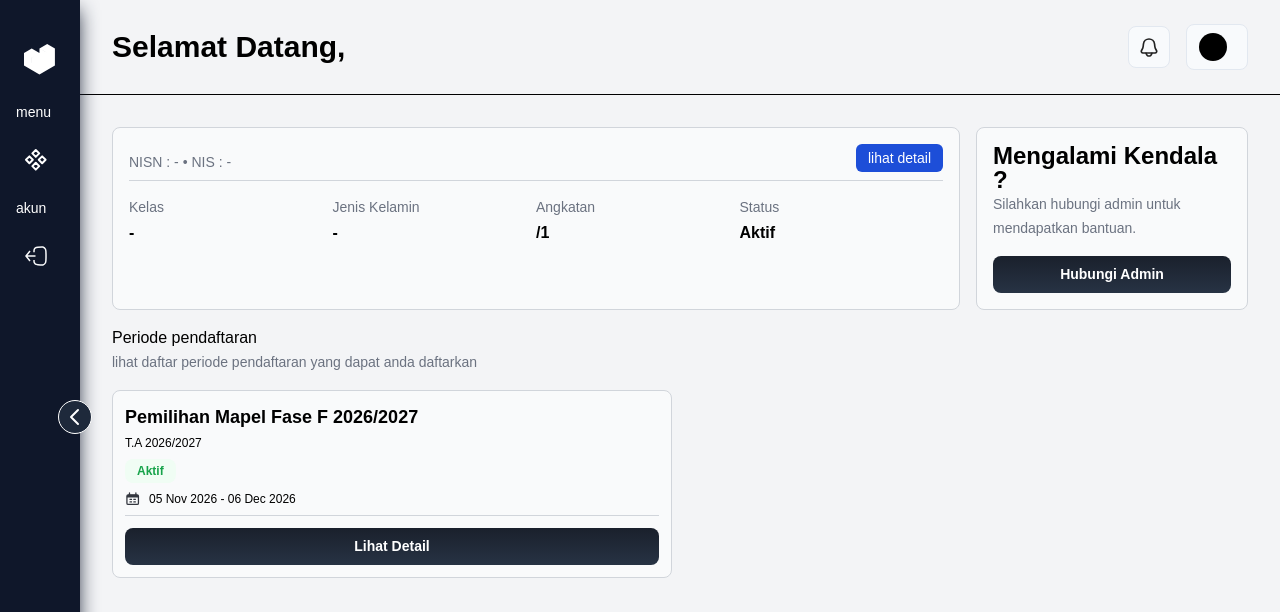
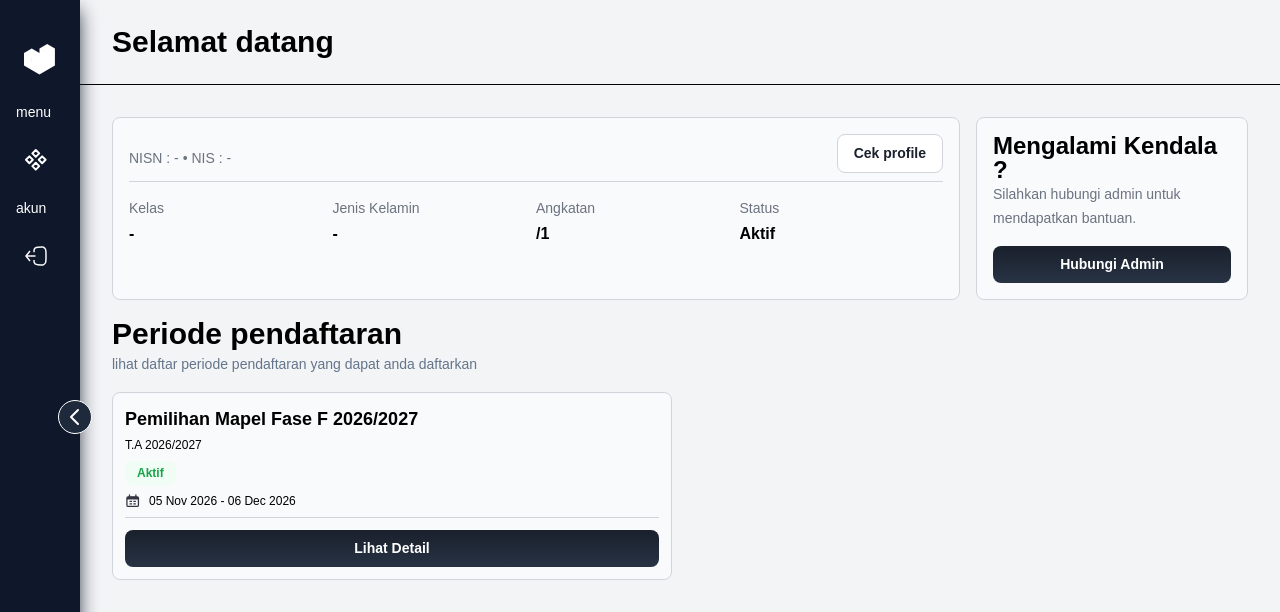
Before and after one commit to mat-te123/School-Class-System, a Laravel app: page /siswa/dashboard in a window 1280 px wide. Shown: the top 612 px of the page. Run offline with Laravel 12, Linux system fonts and the light colour scheme; the visitor is signed in with stand-in values (Sample User, id 1); data comes from the database, SQL or seed files in the repository; style sheets or scripts are compiled from the project's sources; parts of the project's set-up code (start-up, migrations or seed data) failed here and were passed over; some libraries are stand-ins or nearby versions.

Commit message:
refactor : change button style
remove : removing top profile name

```diff
--- a/app/Http/Controllers/SiswaDashboardController.php
+++ b/app/Http/Controllers/SiswaDashboardController.php
@@ -32,6 +32,7 @@ class SiswaDashboardController extends Controller
         // 1. Ambil data profil lengkap dan relasi kelas asal
         $siswa->load('kelasAsalRelation');
 
+
         // 2. Ambil data periode aktif saat ini (hanya jika tanggal_buka <= now <= tanggal_tutup)
         $now = now();
         $periodeAktif = PeriodePendaftaran::where('is_active', true)
--- a/resources/views/components/siswa-periode-data.blade.php
+++ b/resources/views/components/siswa-periode-data.blade.php
@@ -1,9 +1,9 @@
 <div class="col-span-2 flex flex-col gap-4">
     <div>
-        <h2>
+        <h2 class="mainTitle">
             Periode pendaftaran
         </h2>
-        <span class="text-sm text-gray-500">
+        <span class="subTitle">
             lihat daftar periode pendaftaran yang dapat anda daftarkan
         </span>
     </div>
--- a/resources/views/siswa/dashboard/index.blade.php
+++ b/resources/views/siswa/dashboard/index.blade.php
@@ -1,29 +1,10 @@
 <x-app-layout title="Selamat datang" type="siswa">
 
-    <div class="flex flex-row py-6 px-8 justify-between items-center  border-b border-black">
-        <h1 class="text-3xl leading-9 font-semibold">
-            Selamat Datang, {{ $siswa->nama_lengkap }}
+    <div class="flex flex-col py-6 px-8 border-b border-black">
+        <h1 class="mainTitle">
+            Selamat datang
         </h1>
-        <div class="flex flex-row items-center gap-4">
-            <div
-                class="p-2 border border-slate-200 rounded-lg bg-slate-50 hover:bg-slate-200 transition-all duration-300 ease-in-out cursor-pointer">
-                <img src="{{ asset('Icon/Bell_light.svg') }}" alt="notification icon" class="w-6 h-6" />
-            </div>
-            @php
-
-                $initials = collect(explode(' ', $siswa->nama_lengkap))
-                    ->map(fn($word) => strtoupper(substr($word, 0, 1)))
-                    ->join('');
-            @endphp
-            <div
-                class="flex flex-row items-center gap-2 px-3 py-2 border border-slate-200 rounded-lg bg-slate-50 hover:bg-slate-200 transition-all duration-300 ease-in-out cursor-pointer">
-                <div
-                    class="p-1 w-7 h-7 rounded-full bg-black text-white flex items-center justify-center font-bold text-sm leading-4">
-                    {{ $initials }}
-                </div>
-                <span class="text-xs leading-4 font-semibold">{{ $siswa->nama_lengkap }}</span>
-            </div>
-        </div>
+        <span class="lowercase subTitle">{{ $siswa->nama_lengkap }}</span>
     </div>
     @if (!$isperiodeAktif)
         <div class="mx-8 mt-6 rounded-lg border border-amber-300 bg-amber-50 px-4 py-3 text-sm text-amber-900"
@@ -44,9 +25,8 @@
                     </span>
                 </div>
                 <div class="flex flex-row gap-4">
-                    <a href="{{ route('siswa.profile') }}"
-                        class="text-sm bg-blue-700 w-fit py-1 px-3 text-white rounded-md hover:bg-gray-800">
-                        lihat detail
+                    <a href="{{ route('siswa.profile') }}" class="negative-primary-button w-fit whitespace-nowrap">
+                        Cek profile
                     </a>
                 </div>
             </div>
@@ -84,8 +64,7 @@
                     Silahkan hubungi admin untuk mendapatkan bantuan.
                 </span>
             </div>
-            <a href="#"
-                class="primary-button">
+            <a href="#" class="primary-button">
                 Hubungi Admin
             </a>
         </div>
```
